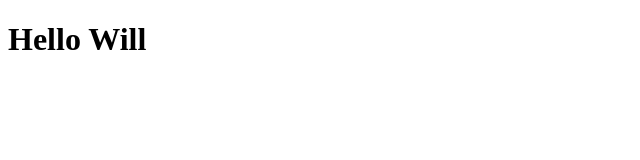
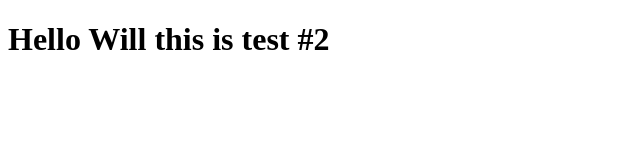
Before and after one commit to wwiegand9/coursera-test, a plain HTML site: page site/index.html in a window 1280 px wide. Shown: the whole page, without its empty margins (0-640 px from the left). Drawn offline with Linux system fonts and the light colour scheme.

Commit message:
small addition

```diff
--- a/site/index.html
+++ b/site/index.html
@@ -6,6 +6,6 @@
 	<title>Hello Will</title>
 </head>
 <body>
-<h1>Hello Will</h1>
+<h1>Hello Will this is test #2</h1>
 </body>
 </html>
```
